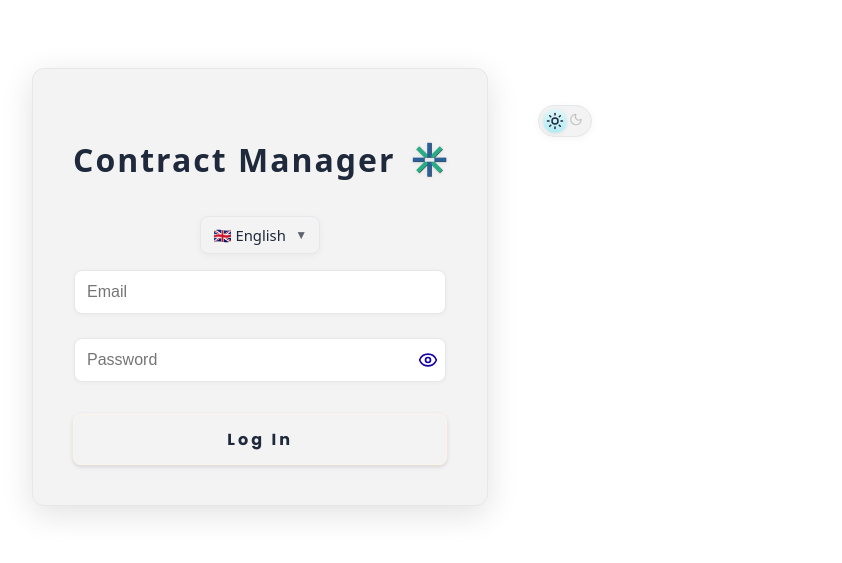
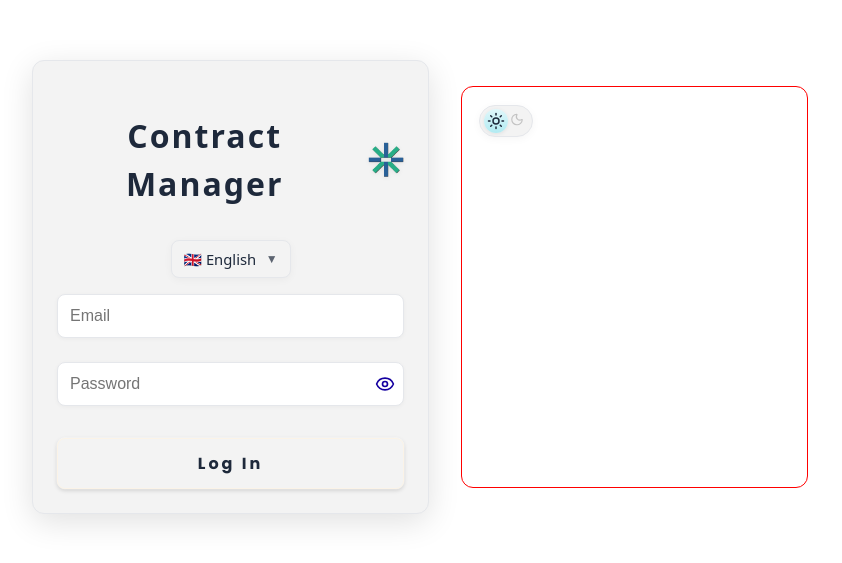
Before and after one commit to JLTC3111/contract-management-app, a React (Vite) app: page /login in a window 1280 px wide. Shown: the part 145-708 px from the top of the page, without its empty margins (0-842 px from the left). Built offline with nearby package versions, Linux system fonts and the light colour scheme.

Commit message:
Update Login.jsx

```diff
--- a/src/pages/Login.jsx
+++ b/src/pages/Login.jsx
@@ -103,8 +103,8 @@ const Login = () => {
           aria-label="Toggle theme"
           style={{
             position: 'absolute',
-            top: 'calc(50% - 210px - 5px)',
-            left: 'calc(52% - 200px + 5px)',
+            top: 'calc(50% - 210px + 10px)',
+            left: 'calc(55% - 210px + 50px)',
             width: 40,
             height: 28,
             background: 'var(--card-bg)',
@@ -150,12 +150,13 @@ const Login = () => {
       <div
         ref={cardRef}
         style={{
+          flex: 1,
           background: 'var(--card-bg)',
           border: '1.5px solid var(--card-border)',
           borderRadius: '12px',
-          padding: 'clamp(1rem, 4vw, 2.5rem)',
-          width: '100%',
-          maxWidth: 'clamp(280px, 95vw, 550px)',
+          padding: 'clamp(0.75rem, 2vw, 1.5rem)',
+          width: isMobile ? '100%' : '100%',
+          maxWidth: isMobile ? '100%' : 'clamp(280px, 95vw, 550px)',
           boxShadow: '0 8px 32px rgba(0,0,0,0.12)',
           transition: 'all 0.3s ease',
           display: 'flex',
@@ -458,10 +459,10 @@ const Login = () => {
         ref={modelRef}
         style={{
           flex: 1,
-          minWidth: isMobile ? 180 : 320,
-          maxWidth: isMobile ? 320 : 480,
-          height: isMobile ? 360 : 400,
-          display: 'flex',
+          minWidth: isMobile ? 0 : 320,
+          maxWidth: isMobile ? 0 : 480,
+          height: isMobile ? 0 : 400,
+          display: isMobile ? 'none' : 'flex',
           alignItems: 'center',
           justifyContent: 'center',
           position: 'relative',
@@ -523,7 +524,8 @@ const Login = () => {
             </span>
           </button>
         )}
-        {/*<model-viewer
+        <model-viewer
+          id="robot"
           ref={modelViewerRef}
           src="/3d_models/robot.glb"
           alt="Robot 3D Model"
@@ -535,12 +537,14 @@ const Login = () => {
           onLoad={handleModelLoad}
           onError={handleModelError}
           style={{
+            display: isMobile ? 'none' : 'block',
             width: isMobile ? '90%' : '100%',
             height: isMobile ? '90%' : '100%',
             borderRadius: '12px',
             background: 'transparent',
+            border: '1px solid red', // <-- Add this line
           }}
-        />*/}
+        />
       </div>
     </div>
   );
```
